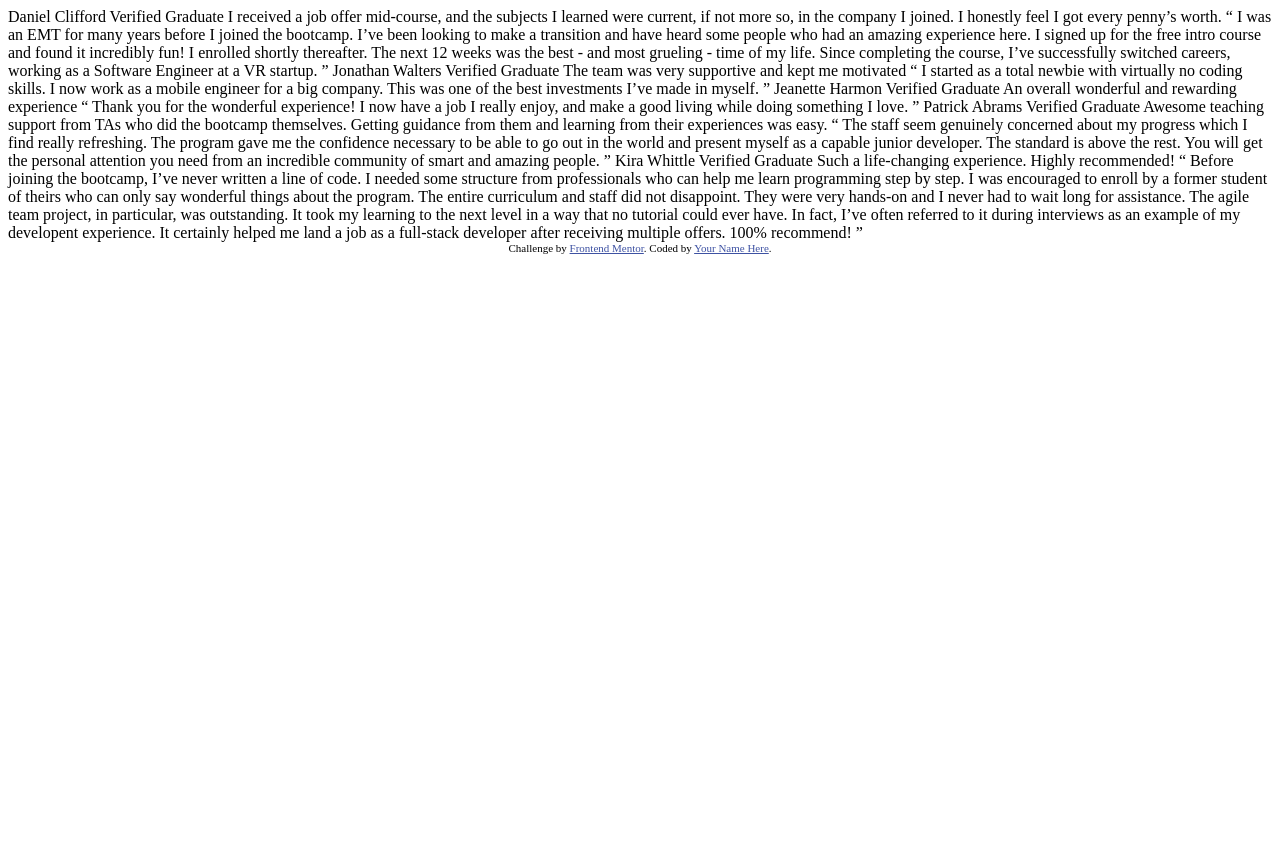
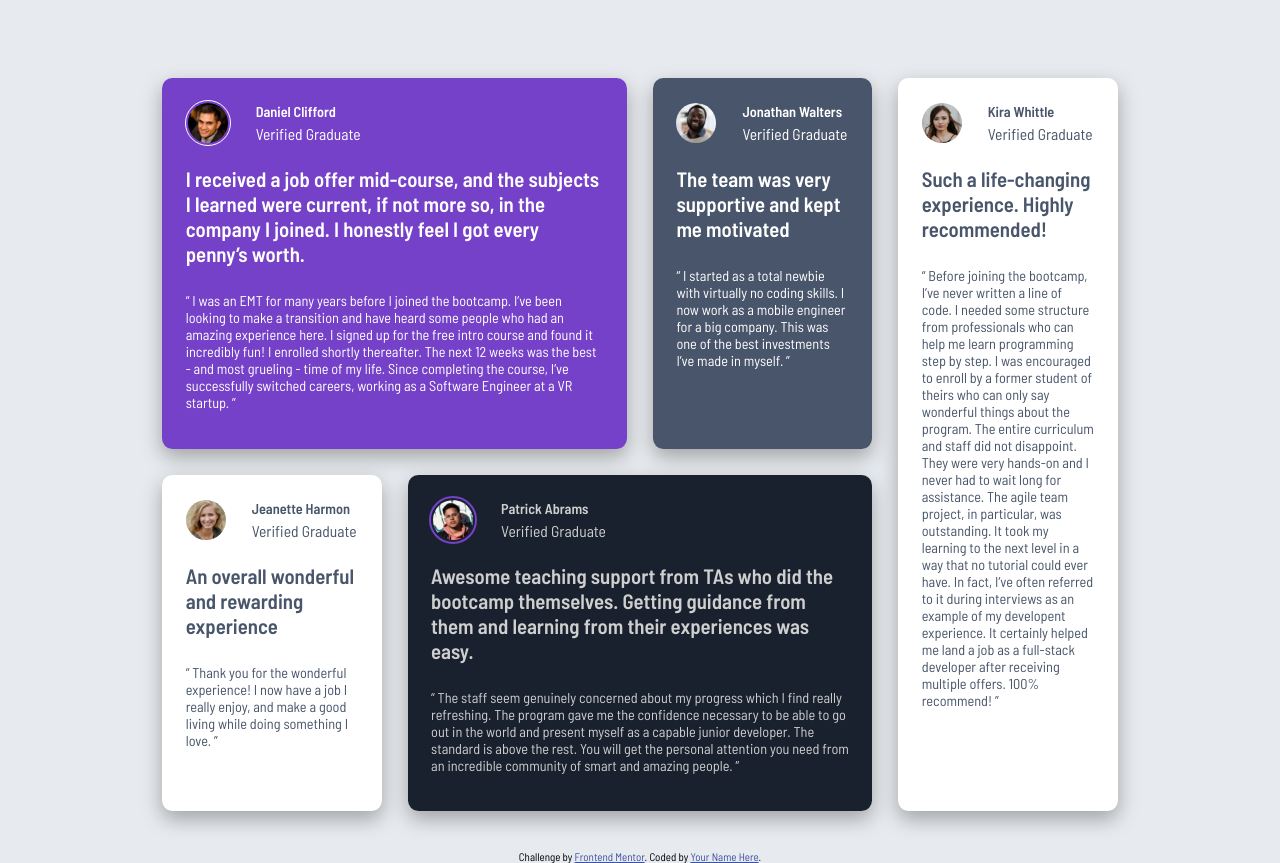
Before and after one commit to lemz100/fom-testimonials, a plain HTML site: page index.html in a window 1280 px wide. Before the commit the page ends 800 px from the top, so only its background shows below. Drawn offline with Linux system fonts and the light colour scheme; a web font is replaced by a local one.

Commit message:
second commit

```diff
--- a/index.html
+++ b/index.html
@@ -5,6 +5,7 @@
   <meta name="viewport" content="width=device-width, initial-scale=1.0"> <!-- displays site properly based on user's device -->
 
   <link rel="icon" type="image/png" sizes="32x32" href="./images/favicon-32x32.png">
+  <link rel="stylesheet" href="style.css">
 
   <title>Frontend Mentor | [Challenge Name Here]</title>
 
@@ -15,50 +16,89 @@
   </style>
 </head>
 <body>
-  Daniel Clifford
-  Verified Graduate
-
-  I received a job offer mid-course, and the subjects I learned were current, if not more so,
-  in the company I joined. I honestly feel I got every penny’s worth.
-
+    <main class="testimonials">
+      <article class="testimonial purple">
+        <span class="details">
+          <figure><img src="./images/image-daniel.jpg" alt="daniel"></figure>
+          <span>
+            <p class="name">Daniel Clifford</p>
+            <p class="status">Verified Graduate</p>
+          </span>
+        </span>
+        <p class="heading">
+          I received a job offer mid-course, and the subjects I learned were current, if not more so, in the company I joined. I honestly feel I got every penny’s worth.
+        </p>
+        <p class="desc">
           “ I was an EMT for many years before I joined the bootcamp. I’ve been looking to make a
             transition and have heard some people who had an amazing experience here. I signed up
             for the free intro course and found it incredibly fun! I enrolled shortly thereafter.
             The next 12 weeks was the best - and most grueling - time of my life. Since completing
             the course, I’ve successfully switched careers, working as a Software Engineer at a VR startup. ”
-
-  Jonathan Walters
-  Verified Graduate
-
+        </p>
+      </article>
+      <article class="testimonial grey">
+        <span class="details">
+          <img src="./images/image-jonathan.jpg" alt="jonathan">
+          <span>
+            <p class="name">Jonathan Walters</p>
+            <p class="status">Verified Graduate</p>
+          </span>
+        </span>
+        <p class="heading">
           The team was very supportive and kept me motivated
-
+        </p>
+        <p class="desc">
           “ I started as a total newbie with virtually no coding skills. I now work as a mobile engineer
           for a big company. This was one of the best investments I’ve made in myself. ”
-
-  Jeanette Harmon
-  Verified Graduate
-
+        </p>
+      </article>
+      <article class="testimonial white jeanette">
+        <span class="details">
+          <img src="images/image-jeanette.jpg" alt="jeanette">
+          <span>
+            <p class="name">Jeanette Harmon</p>
+            <p class="status">Verified Graduate</p>
+          </span>
+        </span>
+        <p class="heading">
           An overall wonderful and rewarding experience
-
+        </p>
+        <p class="desc">
           “ Thank you for the wonderful experience! I now have a job I really enjoy, and make a good living
           while doing something I love. ”
-
-  Patrick Abrams
-  Verified Graduate
-
+        </p>
+      </article>
+      <article class="testimonial darkblue">
+        <span class="details">
+          <figure><img src="images/image-patrick.jpg" alt="patrick"></figure>
+          <span>
+            <p class="name">Patrick Abrams</p>
+            <p class="status">Verified Graduate</p>
+          </span>
+        </span>
+        <p class="heading">
           Awesome teaching support from TAs who did the bootcamp themselves. Getting guidance from them and
           learning from their experiences was easy.
-
+        </p>
+        <p class="desc">
           “ The staff seem genuinely concerned about my progress which I find really refreshing. The program
           gave me the confidence necessary to be able to go out in the world and present myself as a capable
           junior developer. The standard is above the rest. You will get the personal attention you need from
           an incredible community of smart and amazing people. ”
-
-  Kira Whittle
-  Verified Graduate
-
+        </p>
+      </article>
+      <article class="testimonial white kira">
+        <span class="details">
+          <img src="images/image-kira.jpg" alt="kira">
+          <span>
+            <p class="name">Kira Whittle</p>
+            <p class="status">Verified Graduate</p>
+          </span>
+        </span>
+        <p class="heading">
           Such a life-changing experience. Highly recommended!
-
+        </p>
+        <p class="desc">
           “ Before joining the bootcamp, I’ve never written a line of code. I needed some structure from
           professionals who can help me learn programming step by step. I was encouraged to enroll by a former
           student of theirs who can only say wonderful things about the program. The entire curriculum and staff
@@ -67,6 +107,9 @@
           could ever have. In fact, I’ve often referred to it during interviews as an example of my developent
           experience. It certainly helped me land a job as a full-stack developer after receiving multiple offers.
           100% recommend! ”
+        </p>
+      </article>
+    </main>
 
   <div class="attribution">
     Challenge by <a href="https://www.frontendmentor.io?ref=challenge" target="_blank">Frontend Mentor</a>.
--- /dev/null
+++ b/style.css
@@ -0,0 +1,142 @@
+@import url('https://fonts.googleapis.com/css2?family=Archivo:ital,wght@0,100..900;1,100..900&family=Barlow+Semi+Condensed:ital,wght@0,100;0,200;0,300;0,400;0,500;0,600;0,700;0,800;0,900;1,100;1,200;1,300;1,400;1,500;1,600;1,700;1,800;1,900&family=Cambo&family=Figtree:ital,wght@0,300..900;1,300..900&family=Fraunces:ital,opsz,wght@0,9..144,100..900;1,9..144,100..900&family=Inter:ital,opsz,wght@0,14..32,100..900;1,14..32,100..900&family=Jost:ital,wght@0,100..900;1,100..900&family=Lato:ital,wght@0,100;0,300;0,400;0,700;0,900;1,100;1,300;1,400;1,700;1,900&family=Montserrat:ital,wght@0,100..900;1,100..900&family=Outfit:wght@100..900&family=Playfair+Display:ital,wght@0,400..900;1,400..900&family=Poppins:ital,wght@0,100;0,200;0,300;0,400;0,500;0,600;0,700;0,800;0,900;1,100;1,200;1,300;1,400;1,500;1,600;1,700;1,800;1,900&family=Public+Sans:ital,wght@0,100..900;1,100..900&family=Roboto:ital,wght@0,100..900;1,100..900&family=Schibsted+Grotesk:ital,wght@0,400..900;1,400..900&display=swap');
+
+:root {
+    --purple50: hsl(260, 100%, 95%);
+    --purple300: hsl(264, 82%, 80%);
+    --purple500: hsl(263, 55%, 52%);
+    --white: hsl(0, 0%, 100%);
+    --grey100: hsl(214, 17%, 92%);
+    --grey200: hsl(0, 0%, 81%);
+    --grey400: hsl(224, 10%, 45%);
+    --grey500: hsl(217, 19%, 35%);
+    --darkblue: hsl(219, 29%, 14%);
+    --black: hsl(0, 0%, 7%);
+    font-size: 13px;
+}
+
+* {
+    box-sizing: border-box;
+}
+
+html, body {
+    height: 100%;
+    margin: 0;
+}
+
+body {
+    font-family: Barlow Semi Condensed;
+    display: flex;
+    flex-direction: column;
+    align-items: center;
+    justify-content: space-between;
+    padding: 1rem;
+    background-color: var(--grey100);
+    gap: 3rem;
+}
+
+.purple {
+    background-color: var(--purple500);
+    color: var(--white);
+}
+.grey {
+    background-color: var(--grey500);
+    color: var(--white);
+}
+.white {
+    background-color: var(--white);
+    color: var(--grey500);
+}
+.darkblue {
+    background-color: var(--darkblue);
+    color: var(--grey200);
+}
+.purple figure {
+    outline: 1px solid white;
+}
+.darkblue figure {
+    outline: 2px solid var(--purple500);
+}
+
+.testimonials {
+    display: flex;
+    flex-direction: column;
+    gap: 2rem;
+}
+
+.testimonial {
+    display: flex;
+    flex-direction: column;
+    padding: 1.5em;
+    border-radius: 0.8rem;
+    filter: drop-shadow(0px 8px 10px rgba(0, 0, 0, 0.3));
+}
+
+.details {
+    display: flex;
+    gap: 2rem;
+    align-items: center;
+}
+.details img {
+    height: 40px;
+    border-radius: 50%;
+    align-self: center;
+}
+.details span {
+    display: flex;
+    flex-direction: column;
+    justify-content: center;
+}
+.details figure {
+    margin: 0;
+    padding: 2px;
+    display: flex;
+    align-items: center;
+    justify-content: center;
+    max-height: fit-content;
+    border-radius: 50%;
+}
+.details span * {
+    margin: 2px 0;
+}
+.name {
+    font-weight: 600;
+    font-size: 1.1rem;
+}
+.heading {
+    font-weight: 600;
+    font-size: 1.6rem;
+    margin-bottom: 0;
+}
+.desc {
+    margin-top: 1.8em;
+    font-size: 1.1rem;
+}
+
+@media (min-width: 1024px) {
+    body {
+        padding: 6rem;
+
+    }
+    .testimonials {
+        display: grid;
+        grid-template-columns: repeat(4, 1fr);
+        grid-template-rows: 1fr min-content;
+        max-width: 85%;
+    }
+    .testimonial {
+        max-width: fit-content;
+        font-size: 1.2rem;
+    }
+    .purple {
+        grid-column: 1 / 3;
+    }
+    .kira {
+        grid-row: 1 / 3;
+    }
+    .jeanette, .darkblue {
+        grid-row: 2 / 3;
+    }
+    .darkblue {
+        grid-column: 2 / 4;
+    }
+}
```
Also changed, not shown: 2 other files. Lines whose indentation alone changed are shown as unchanged.
